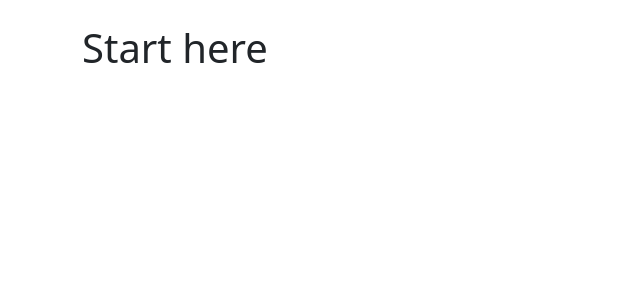
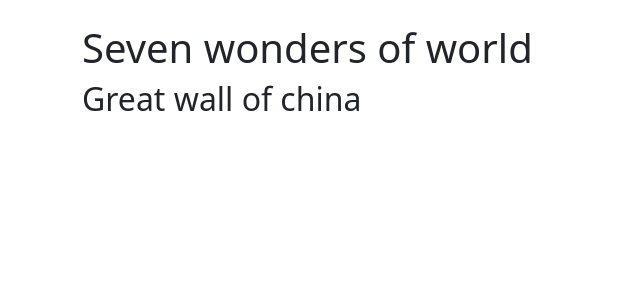
Before and after one commit to iamit-prakash/React_git_pratice, a React (Vite) app: page / in a window 1280 px wide. Shown: the top 300 px of the page, without its empty margins (0-640 px from the left). Built offline with nearby package versions, Linux system fonts and the light colour scheme.

Commit message:
seven wonder

```diff
--- a/src/pages/Home.jsx
+++ b/src/pages/Home.jsx
@@ -1,7 +1,8 @@
 export default function Home(){
     return(
         <div className="container py-4">
-            <h1>Start here</h1>
+            <h1> Seven wonders of world</h1>
+            <h2>Great wall of china</h2>
         </div>
     )
 }
```
